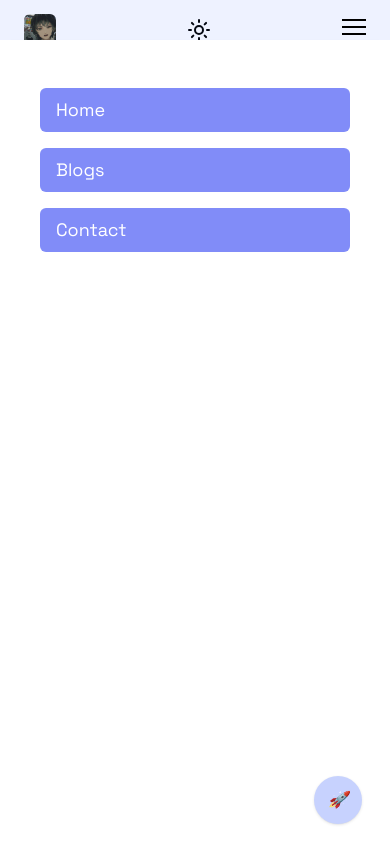
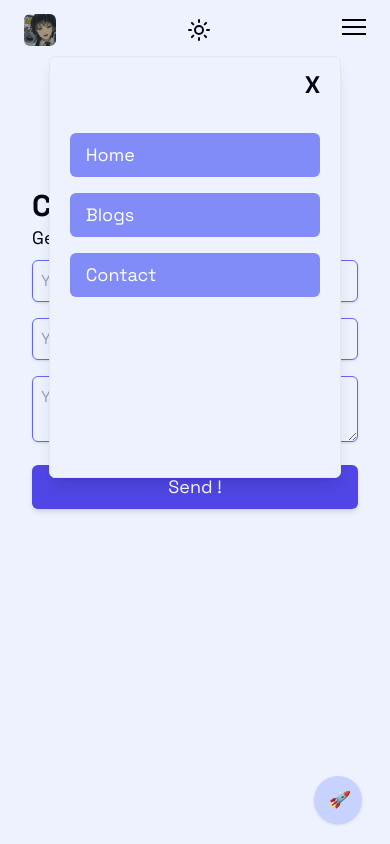
Before and after one commit to justizha/-justizha-, a Next.js app: page /contact in a window 390 px wide. Both pictures are taken after a click on the button 354 px from the left and 26 px from the top of the page. Built offline with nearby package versions, Linux system fonts and the light colour scheme.

Commit message:
navbar fixes

```diff
--- a/background.main.css
+++ b/background.main.css
@@ -24,7 +24,7 @@
   .part.editor
   > .content
   .editor-group-container
-  .editor-group-watermark
+  .editor-group-watermar
   > .letterpress {
   background-image: url("https://raw.githubusercontent.com/Aikoyori/ProgrammingVTuberLogos/main/VSCode/VSCode.png");
 }
--- a/src/components/Navbar.tsx
+++ b/src/components/Navbar.tsx
@@ -72,9 +72,18 @@ export default function Navbar() {
       {/* toggle Menu */}
 
       {isToggle && (
-        <div className="fixed top-10 block h-screen w-full overflow-hidden bg-white shadow-lg dark:bg-darkMode md:hidden">
-          <div className="px-2">
-            <ul className="list-none p-8 pt-12">
+        <div className="flex justify-center">
+          <div className="fixed top-14 z-50 block h-1/2 w-3/4 overflow-hidden rounded-md border bg-indigo-50 shadow-lg dark:bg-darkMode md:hidden">
+            <div className="flex justify-end px-5 py-3">
+              <button
+                type="button"
+                onClick={() => setToggle(!isToggle)}
+                className="text-2xl font-bold dark:text-white"
+              >
+                X
+              </button>
+            </div>
+            <ul className="list-none  p-5">
               <li className={`${LinkClass}`}>
                 <Link href={"/"} onClick={() => setToggle(!isToggle)}>
                   Home
```
Also changed, not shown: 1 other file (tests, documents, lock files or other folders).
